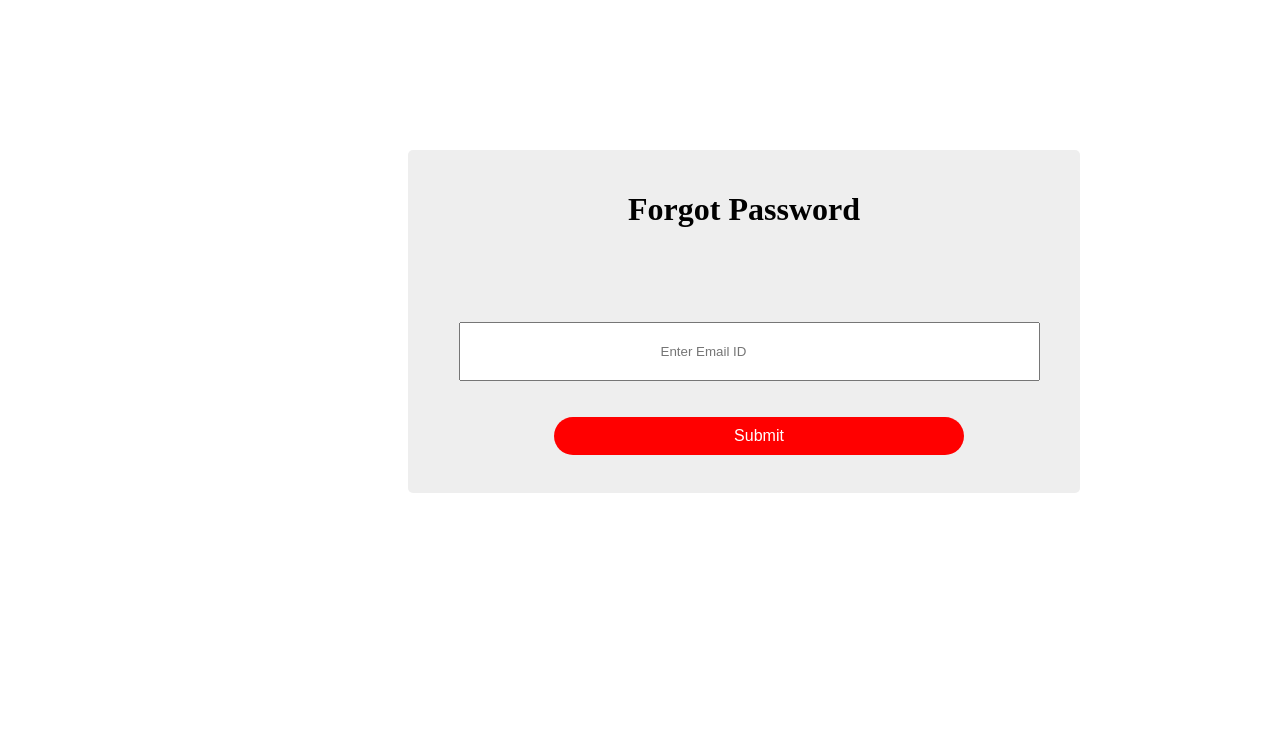
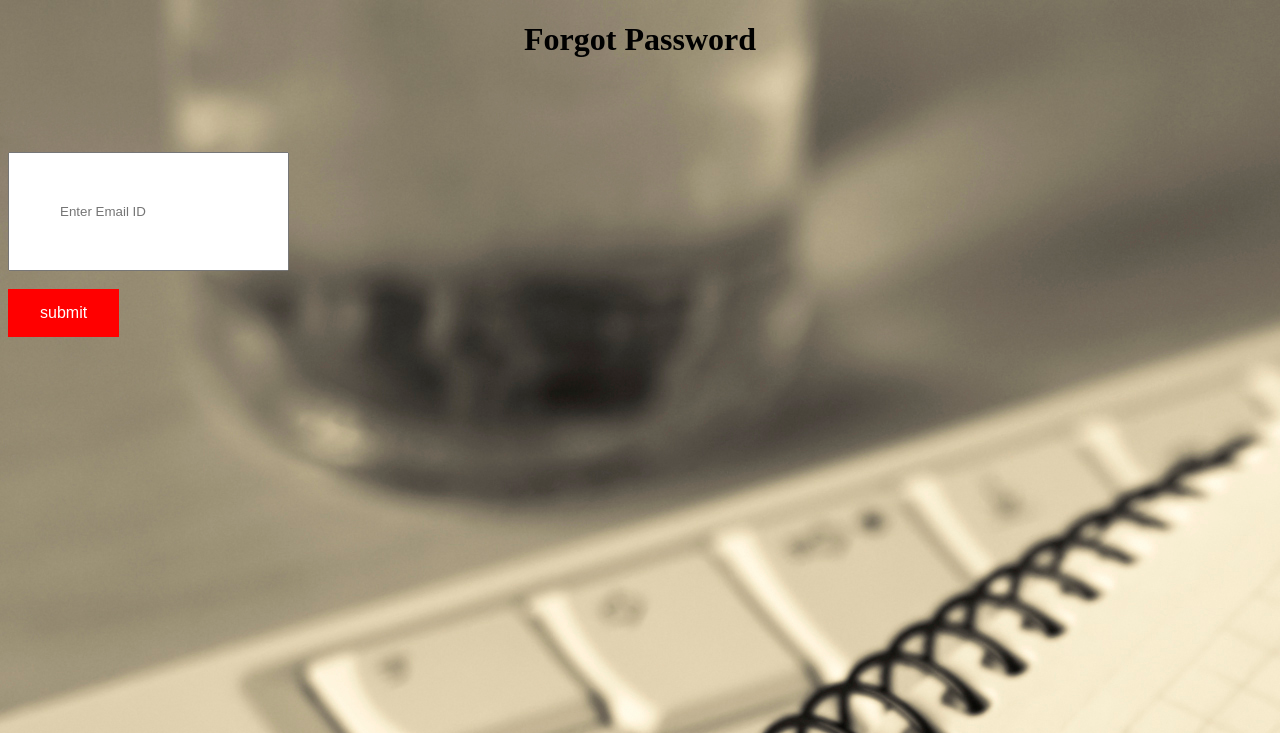
Before and after one commit to karanvp/articlesWebsite, a PHP site: page /articlesWebsite/forgotPwdForm.php in a window 1280 px wide. Shown: the top 733 px of the page. Run offline with PHP 8.4, Linux system fonts and the light colour scheme.

Commit message:
Revert "updated"
This reverts commit ca5179a303c634400095db52de3f319169641d3f.

```diff
--- a/components/head.php
+++ b/components/head.php
@@ -3,7 +3,7 @@
   <link rel="stylesheet" href="mystyle.css">
     <script src="jquery.js"></script>
     <meta charset="utf-8">
-    <meta name="viewport" content="width=device-width, initial-scale=1, shrink-to-fit=yes">
+    <meta name="viewport" content="width=device-width, initial-scale=1, shrink-to-fit=no">
 
     <title></title>
 
--- a/forgotPwdForm.php
+++ b/forgotPwdForm.php
@@ -3,97 +3,10 @@
 <html lang="en">
   <?php require_once("components/header.php") ?>
 
-  <body >
-
-<style type="text/css">
+  <body style="background: red; background-image: url('artimg.jpeg')">
 
 
-	@media(max-width: 576px){
-		.frm{
-
-	width: 100%;
-
-	border-radius: 5px;
-	margin-top: 150px;
-
-
-	padding: 20px;
-	text-align: center;
-	background: #eee;
-
-}
-.textContainer input{
-    padding-top: 20px;
-    padding-bottom: 20px;
-    padding-left: 230px;
-    padding-right: 200px;
-
-    margin-left: 0px;
-    margin-right: 340px;
-
-
-
-  }
-
-  .button{
-
-          color: white;
-          margin-left: 30px;
-          margin-right: 30px;
-          padding-left: 180px;
-          padding-right: 180px;
-          padding-top: 10px;
-          padding-bottom: 10px;
-          background-color: red;
-          border-radius: 40px;
-        }
-
-
-	}
-
-	@media(min-width: 577px){
-		.frm{
-
-	width: 50%;
-
-	border-radius: 5px;
-	margin-top: 150px;
-	margin-left: 400px;
-	padding-bottom: 180px;
-
-	padding: 20px;
-	text-align: center;
-	background: #eee;
-
-}
-
-.textContainer input{
-    padding-top: 20px;
-    padding-bottom: 20px;
-    padding-left: 200px;
-    padding-right: 200px;
-    margin-right: : 500px;
-    margin-left: 10px;
-
-
-  }
-
-  .button{
-
-          color: white;
-          margin-left: 30px;
-          padding-left: 180px;
-          padding-right: 180px;
-          padding-top: 10px;
-          padding-bottom: 10px;
-          background-color: red;
-          border-radius: 40px;
-        }
-	}
-
-
-</style>
-<main class="frm">
+<main>
 
 
     <h1>Forgot Password</h1>
@@ -103,24 +16,21 @@
 
  <form action="validateForgotPwd.php" method="post">
 
- 	<div class="textContainer">
 
-<div class="sub">
-<input type="text" name="email" placeholder="Enter Email ID" ></div>
+
+<input type="text" name="email" placeholder="Enter Email ID" style="padding: 50px">
 <br><br>
+<input class="button" name="password-reset-token" type="submit" value="submit">
 
-<div class="sub">
-<button class="button" name="password-reset-token" type="submit" value="submit">Submit</button>
-</div>
 
  </form>
- </div>
+
   <br>
 
 
 </main><!-- /.container -->
 
 
-
+<script src="https://stackpath.bootstrapcdn.com/bootstrap/4.5.2/js/bootstrap.min.js"></script>
 </body>
 </html>
--- a/login.php
+++ b/login.php
@@ -27,14 +27,14 @@
 
 
 	.frm{
-
+	border: solid red 1px;
 	width: 50%;
 
 	border-radius: 5px;
 	margin-top: 150px;
 
-
-	padding: 20px;
+background-color: white;
+	padding: 30px;
 	text-align: center;
 
 }
--- a/mainPage.php
+++ b/mainPage.php
@@ -115,6 +115,7 @@ margin-left: 200px;
 
     background-color: white;
     padding: 10px
+
 
   }
 
```
Also changed, not shown: formCreateArticle.php (+1 -15 lines), formUpdateArticles.php (+6 -23 lines), registration.php (+8 -99 lines).
